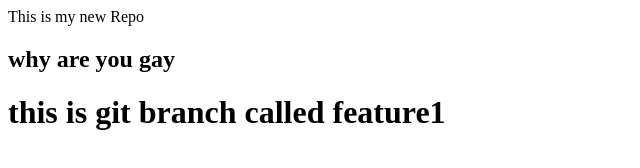
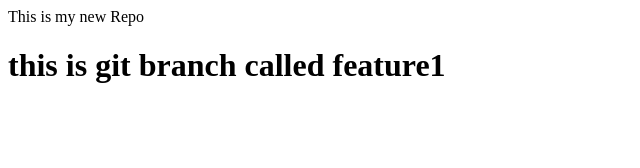
Before and after one commit to Vasudev-Pareek/localRepo, a plain HTML site: page Index.html in a window 1280 px wide. Shown: the whole page, without its empty margins (0-640 px from the left). Drawn offline with Linux system fonts and the light colour scheme.

Commit message:
removed one paragraph

```diff
--- a/Index.html
+++ b/Index.html
@@ -1,3 +1,2 @@
 <p>This is my new Repo </p>
-<h2>why are you gay</h2>
 <h1>this is git branch called feature1</h1>
```
